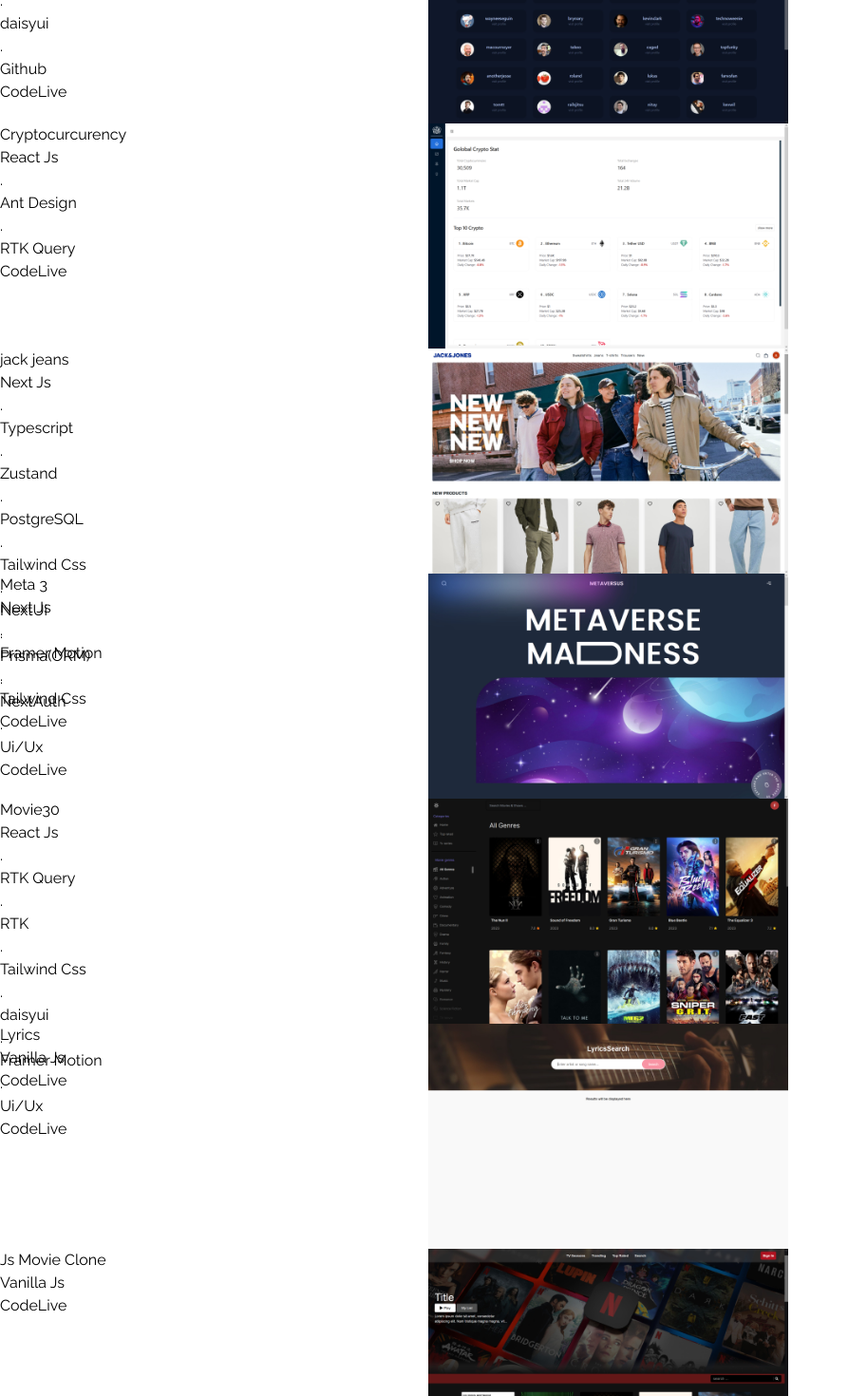
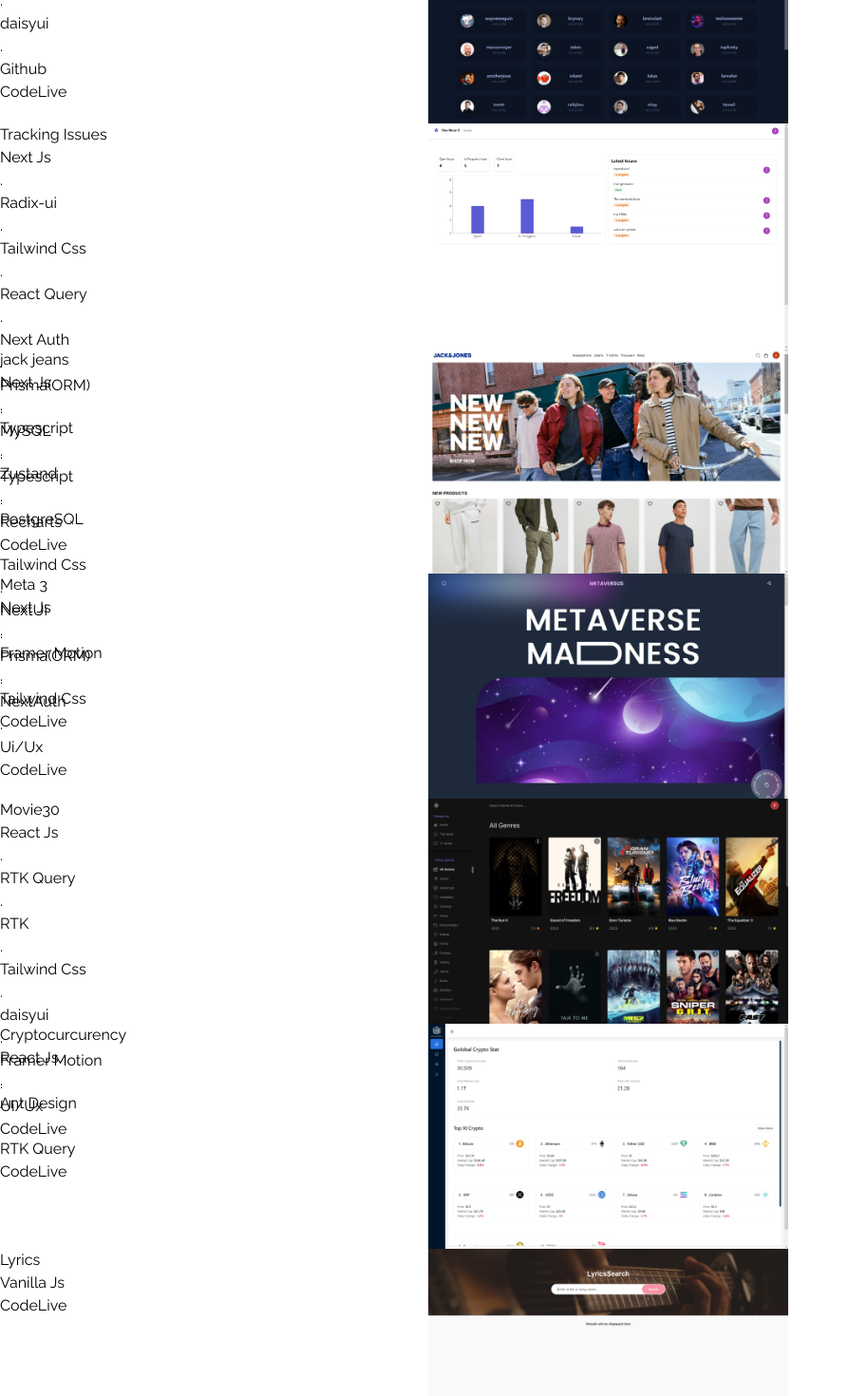
Before and after one commit to farzad-kh/portfolio, a React (Vite) app: page / in a window 1280 px wide. Shown: the part 2780-4250 px from the top of the page at 95% size, without its empty margins (0-893 px from the left). Built offline with nearby package versions, Linux system fonts and the light colour scheme.

Commit message:
adding new project

```diff
--- a/src/data/data.js
+++ b/src/data/data.js
@@ -8,6 +8,7 @@
 import GameZone from "../assets/projects/game-zone.jpg"
 import Lyrics from "../assets/projects/lyrics-52de331f.jpg"
 import Jack from "../assets/projects/jack.jpg"
+import Tracking from "../assets/projects/tracking.png"
 
 export const data = [
     {
@@ -20,12 +21,13 @@
     },
     {
         id: 2,
-        name: "Cryptocurcurency",
-        image: Crypto,
-        github: "https://github.com/farzad-kh/cryptocurrency-react",
-        live: "https://cryptocurrency-react-cyan.vercel.app/",
-        library: ["React Js", "Ant Design", "RTK Query"]
+        name: "Tracking Issues",
+        image: Tracking,
+        github: "https://github.com/farzad-kh/tracking-issues-next",
+        live: "https://tracking-issues-next.vercel.app/",
+        library: ["Next Js", "Radix-ui", "Tailwind Css","React Query", "Next Auth","Prisma(ORM)","MySQL","Typescript","Recharts"]
     },
+
     {
         id: 3,
         name: "jack jeans",
@@ -51,7 +53,14 @@
         live: "https://movie30nama.netlify.app/",
         library: ["React Js", "RTK Query", "RTK", "Tailwind Css", "daisyui", "Framer Motion", "Ui/Ux"]
     },
-
+    {
+        id: 6,
+        name: "Cryptocurcurency",
+        image: Crypto,
+        github: "https://github.com/farzad-kh/cryptocurrency-react",
+        live: "https://cryptocurrency-react-cyan.vercel.app/",
+        library: ["React Js", "Ant Design", "RTK Query"]
+    },
     {
         id: 7,
         name: "Lyrics",
```
Also changed, not shown: src/assets/projects/tracking.png (added).
